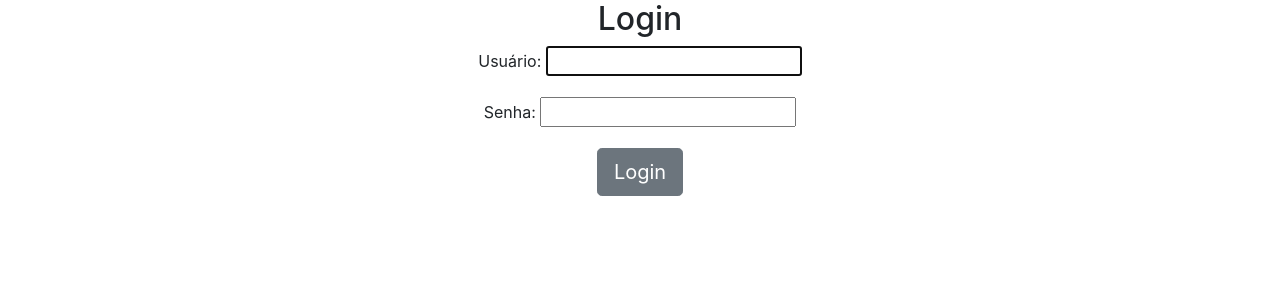
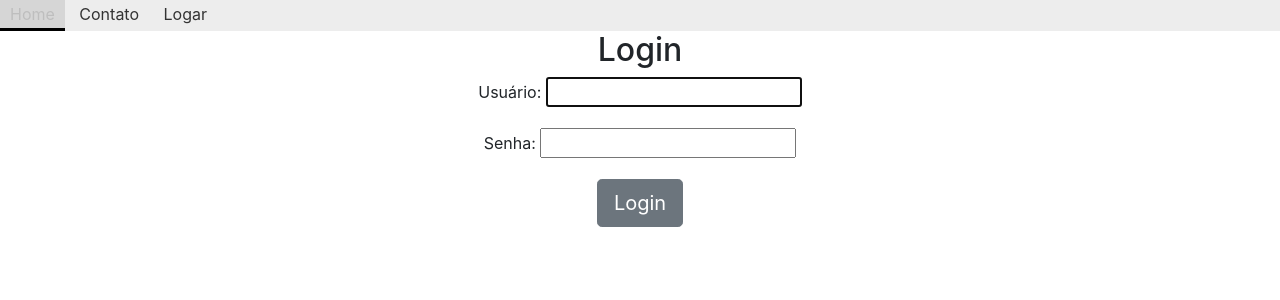
Before and after one commit to RaphaTux/BlackBeard, a Django app: page /login/ in a window 1280 px wide. Shown: the top 300 px of the page. Run offline with Django 3.2, Linux system fonts and the light colour scheme; some libraries are stand-ins or nearby versions.

Commit message:
implementações home

```diff
--- a/estaticos/CSS/style.css
+++ b/estaticos/CSS/style.css
@@ -3,6 +3,27 @@
 }
 
 
-body {
-    background-image = '{% static Imagens/FundoChic.jpg%}';
+.menu ul {
+    padding:0px;
+    margin:0px;
+    background-color:#EDEDED;
+    list-style:none;
 }
+#menu ul li { display: inline; }
+
+#menu ul li a {
+    padding: 2px 10px;
+    display: inline-block;
+
+    /* visual do link */
+    background-color:#EDEDED;
+    color: #333;
+    text-decoration: none;
+    border-bottom:3px solid #EDEDED;
+}
+
+#menu ul li a:hover {
+    background-color:#D6D6D6;
+    color:#BEBEBE ;
+    border-bottom:3px solid #000000;
+}
--- a/templates/base.html
+++ b/templates/base.html
@@ -1,3 +1,4 @@
+{% load static %}
 <!doctype html>
 <html lang="en">
 <head>
@@ -6,9 +7,25 @@
           content="width=device-width, user-scalable=no, initial-scale=1.0, maximum-scale=1.0, minimum-scale=1.0">
     <meta http-equiv="X-UA-Compatible" content="ie=edge">
     <link rel="stylesheet" href="https://stackpath.bootstrapcdn.com/bootstrap/4.3.1/css/bootstrap.min.css">
+    <link rel="stylesheet" href="{%  static '/CSS/style.css'%}">
     <title>{% block title%} {%endblock%}</title>
+
+
+
+
 </head>
 <body>
+    <nav id="menu" class="menu ul">
+    <ul>
+        <li><a href="{% url 'home' %}">Home</a></li>
+        <li><a href="#">Contato</a></li>
+        {% if user.is_authenticated %}
+            <li><a href="{%url 'logout' %} "> Deslogar </a></li>
+        {% else %}
+            <li><a href="{% url 'login' %}"> Logar </a></li>
+        {% endif %}
+    </ul>
+</nav>
 
     {% block main %}
     {% endblock%}
```
Also changed, not shown: estaticos/style.css (+1 -19 lines), home/templates/home.html (+14 -2 lines).
